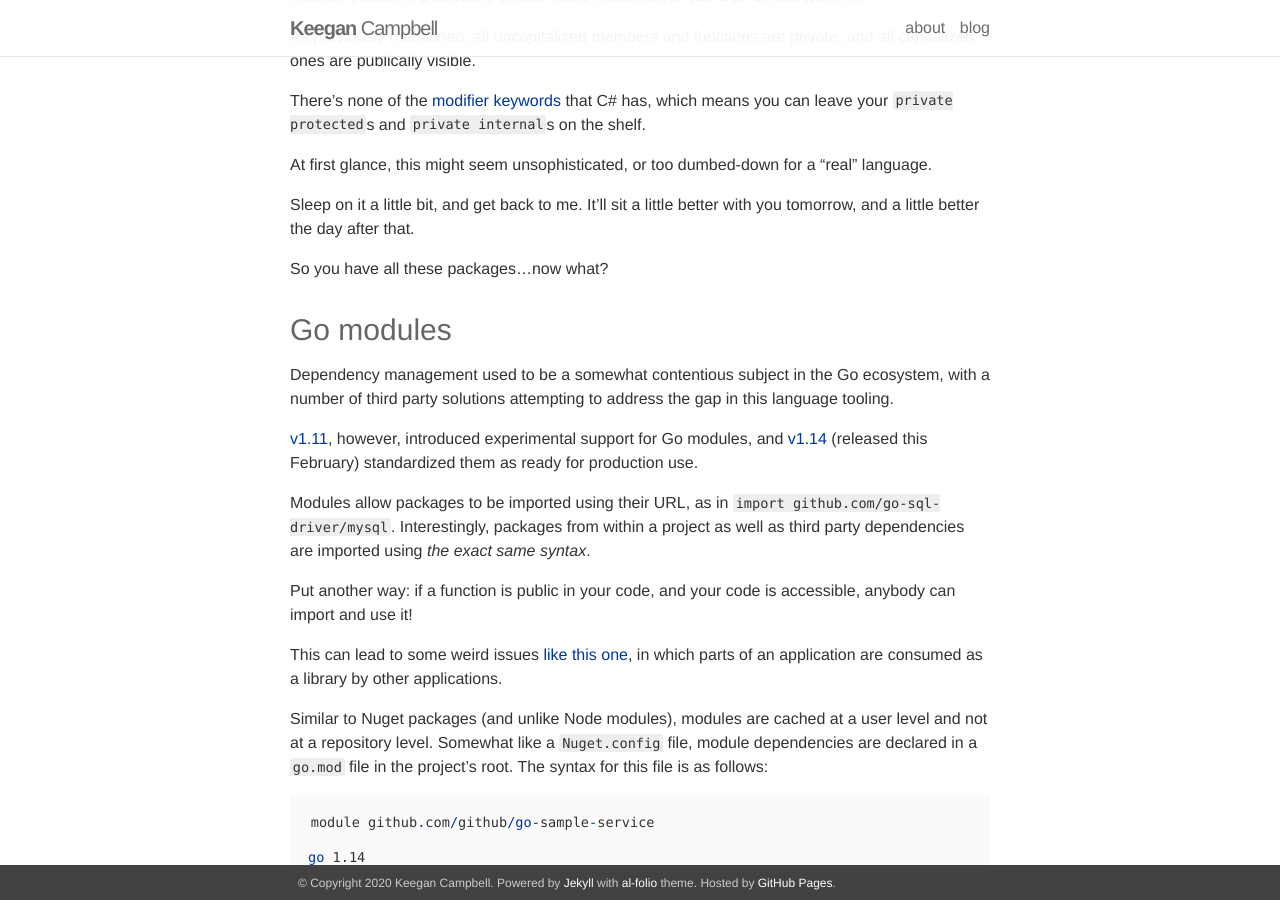
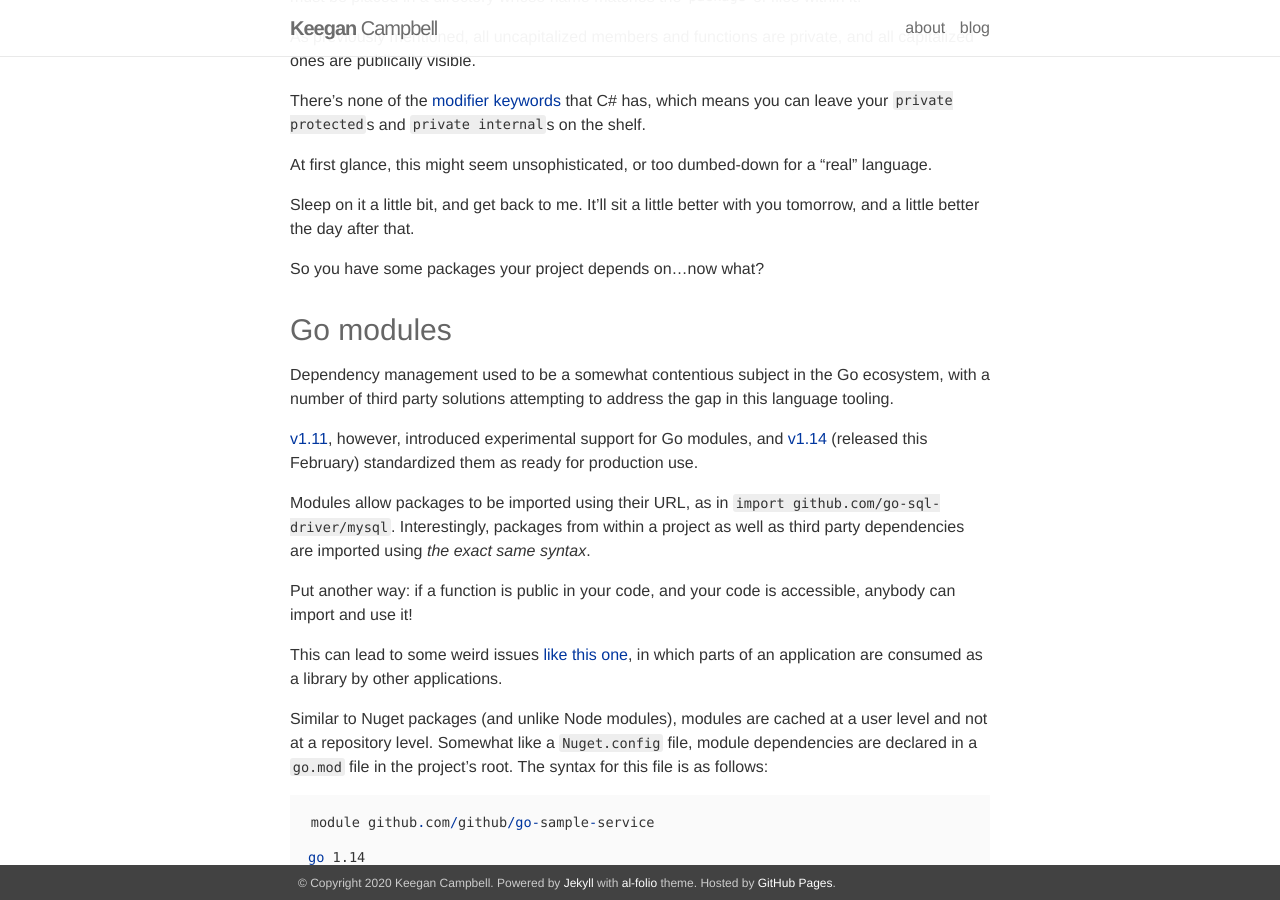
Before and after one commit to kfcampbell/kfcampbell.github.io, a Jekyll site: the page built from _posts/2020-05-21-go-for-csharp-people-part-one.markdown, in a window 1280 px wide and 900 px high, scrolled down 3192 px. Built offline with Jekyll 4.4.1, drawn with Linux system fonts in a browser that asks for light colours; nearby versions of some CDN libraries.

Commit message:
Small rewording

```diff
--- a/_posts/2020-05-21-go-for-csharp-people-part-one.markdown
+++ b/_posts/2020-05-21-go-for-csharp-people-part-one.markdown
@@ -99,7 +99,7 @@ At first glance, this might seem unsophisticated, or too dumbed-down for a "real
 
 Sleep on it a little bit, and get back to me. It'll sit a little better with you tomorrow, and a little better the day after that.
 
-So you have all these packages...now what?
+So you have some packages your project depends on...now what?
 
 ### Go modules
 
```
